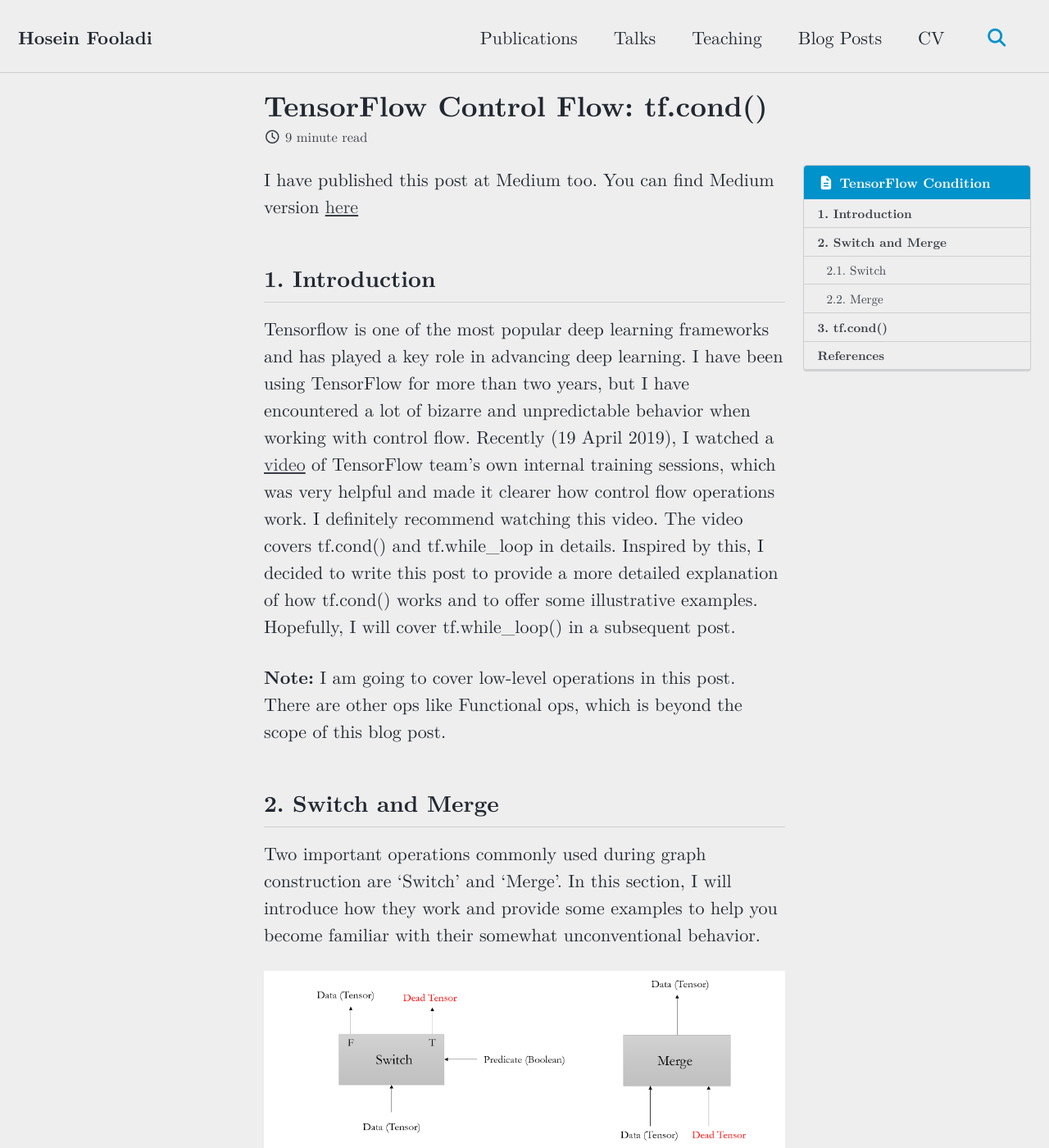
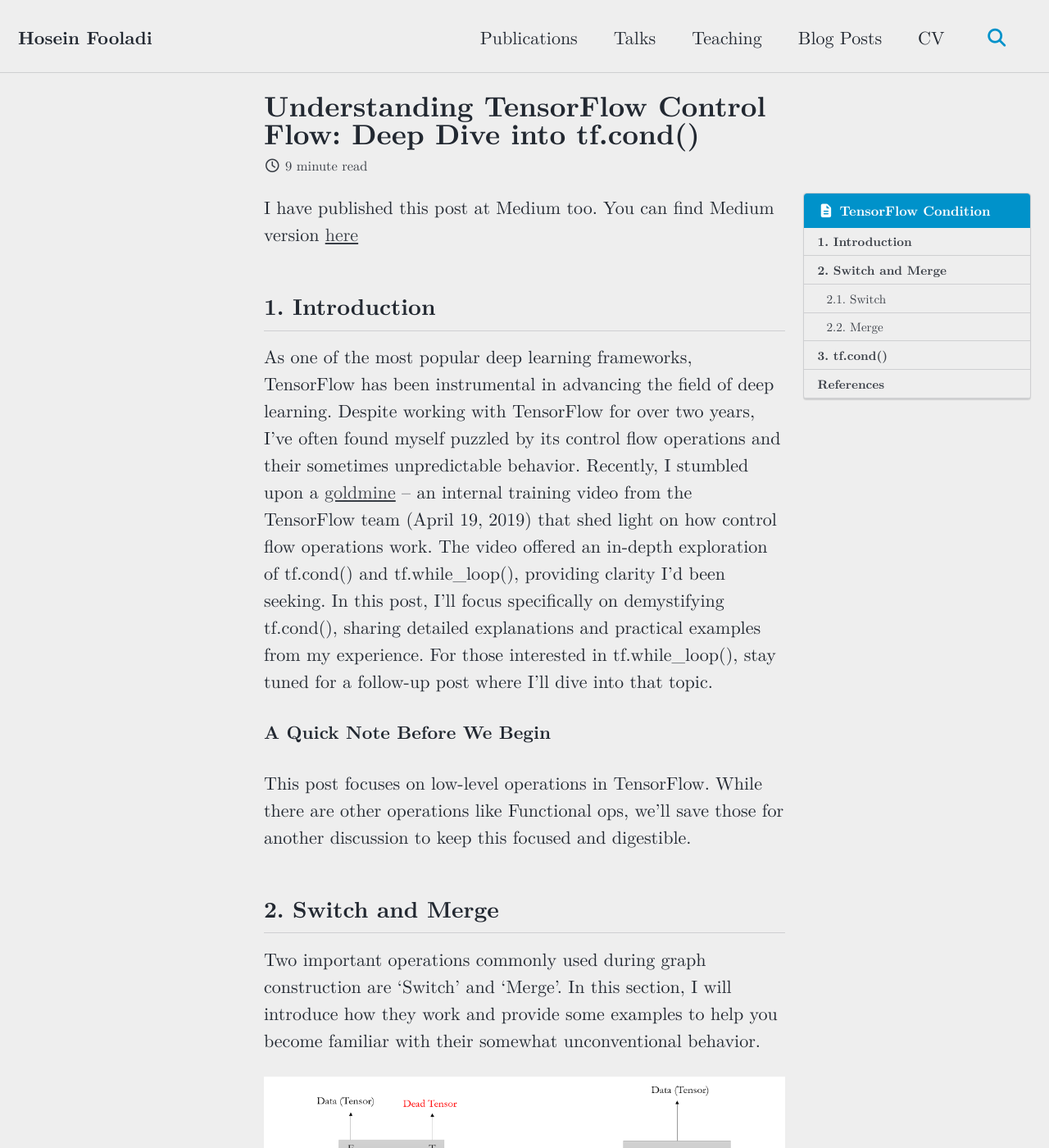
Before and after one commit to HFooladi/HFooladi.github.io, a Jekyll site: the page built from _posts/2019-05-01-TensorFlow_Condition.md, in a window 1280 px wide and 1400 px high. Shown: the whole window at 82% size. Built offline with Jekyll 4.4.1, drawn with Linux system fonts in a browser that asks for light colours; cached includes are drawn as plain includes.

Commit message:
polish a bot my blog

```diff
--- a/_posts/2019-05-01-TensorFlow_Condition.md
+++ b/_posts/2019-05-01-TensorFlow_Condition.md
@@ -1,5 +1,5 @@
 ---
-title:  "TensorFlow Control Flow: tf.cond()"
+title:  "Understanding TensorFlow Control Flow: Deep Dive into tf.cond()"
 date:   2019-05-01 5:00:00
 permalink: /posts/2019/05/TensorFlow-Condition/
 tags:
@@ -14,13 +14,13 @@ I have published this post at Medium too. You can find Medium version [here](htt
 
 ## 1. Introduction
 
-Tensorflow is one of the most popular deep learning frameworks and has played a key role in advancing deep learning.
- I have been using TensorFlow for more than two years, but I have encountered a lot of bizarre and unpredictable behavior when working with control flow.
-Recently (19 April 2019), I watched a [video](https://www.youtube.com/watch?v=IzKXEbpT9Lg&list=PLQY2H8rRoyvzIuB8rZXs7pfyjiSUs8Vza&index=2&t=900s) of
-TensorFlow team’s own internal training sessions, which was very helpful and made it clearer how control flow operations work. I definitely recommend watching this video.
-The video covers tf.cond() and tf.while_loop in details. Inspired by this, I decided to write this post to provide a more detailed explanation of how tf.cond() works and to offer some illustrative examples. Hopefully, I will cover tf.while_loop() in a subsequent post.
+As one of the most popular deep learning frameworks, TensorFlow has been instrumental in advancing the field of deep learning. Despite working with TensorFlow for over two years, I've often found myself puzzled by its control flow operations and their sometimes unpredictable behavior.
+Recently, I stumbled upon a [goldmine](https://www.youtube.com/watch?v=IzKXEbpT9Lg&list=PLQY2H8rRoyvzIuB8rZXs7pfyjiSUs8Vza&index=2&t=900s) – an internal training video from the TensorFlow team (April 19, 2019) that shed light on how control flow operations work. The video offered an in-depth exploration of tf.cond() and tf.while_loop(), providing clarity I'd been seeking.
+In this post, I'll focus specifically on demystifying tf.cond(), sharing detailed explanations and practical examples from my experience. For those interested in tf.while_loop(), stay tuned for a follow-up post where I'll dive into that topic.
 
-**Note:** I am going to cover low-level operations in this post. There are other ops like Functional ops, which is beyond the scope of this blog post.
+**A Quick Note Before We Begin**
+
+This post focuses on low-level operations in TensorFlow. While there are other operations like Functional ops, we'll save those for another discussion to keep this focused and digestible.
 
 ## 2. Switch and Merge
 
@@ -30,7 +30,6 @@ Two important operations commonly used during graph construction are 'Switch' an
 <img src="/assets/images/blog/TensorFlow_Condition/1_Switch_Merge.PNG" height="300" class="center">
 <div class="thecap" style="text-align:center">Figure 1: Schematics of what are the inputs and outputs of Switch and Merge, and how they work.</div>
 </div>
-
 
 As you can observe, the switch receives two inputs: data and predicate, and provides two outputs: data and dead tensor!.
 Also, Merge receive two (or more than two) inputs and provides one output which is the data. I am going to go to more details in the following.
```
